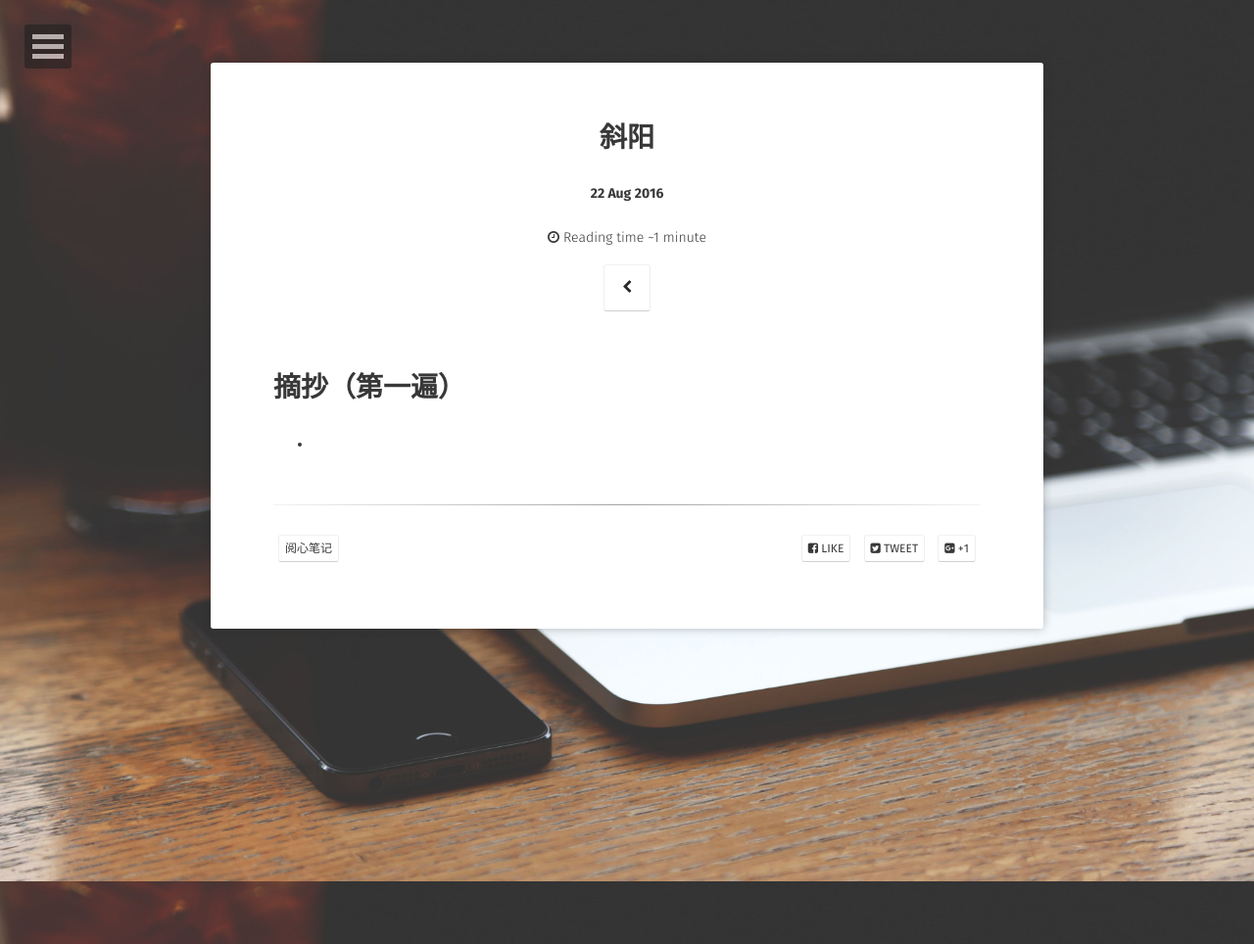
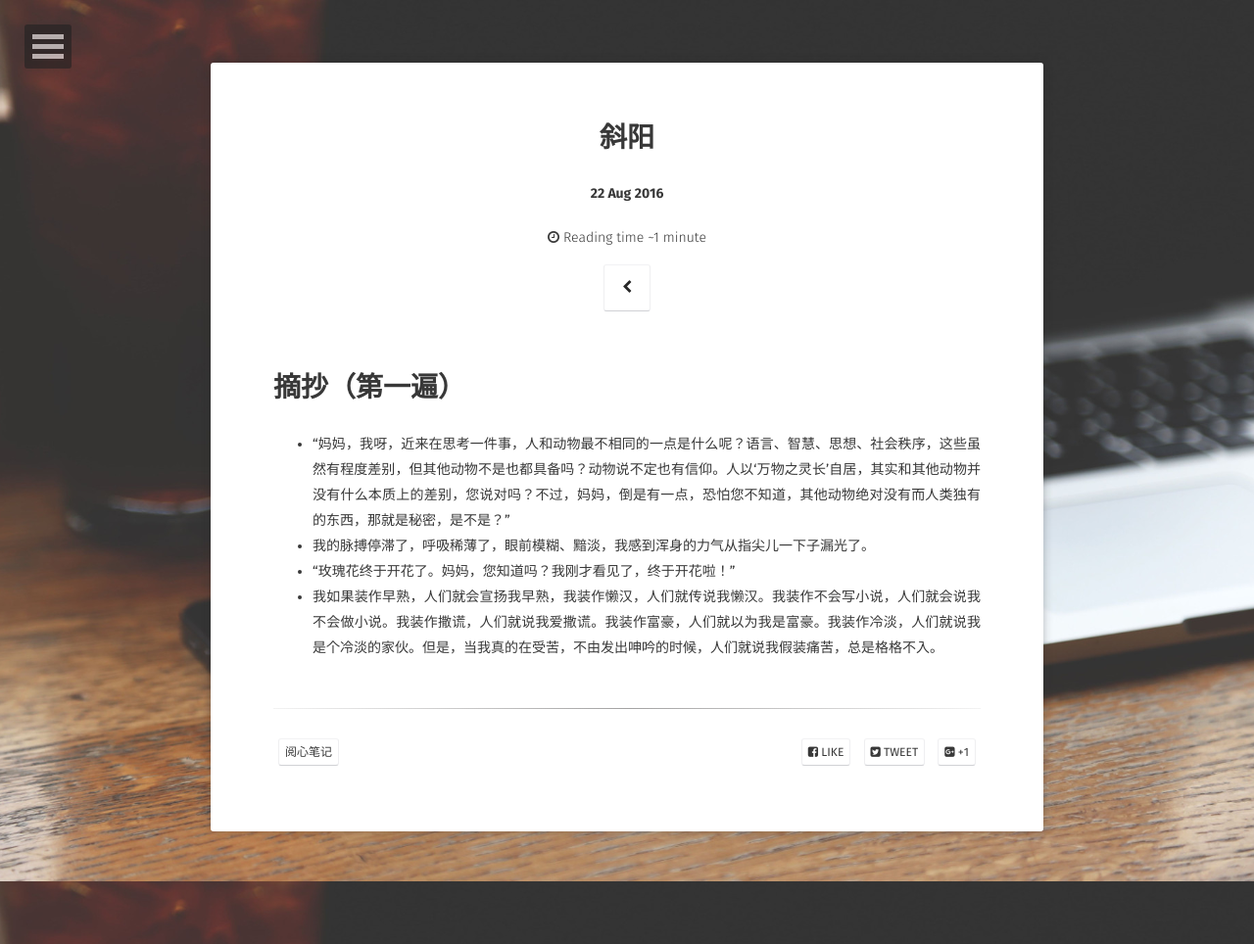
Before and after one commit to ridikuius/ridikuius.github.io, a Jekyll site: the page built from _posts/2016-08-22-《斜阳》.md, in a window 1280 px wide. Shown: the whole page at 98% size. Built offline with Jekyll 4.4.1, drawn with Linux system fonts in a browser that asks for light colours; some web fonts are replaced.

Commit message:
Update 2016-08-22-《斜阳》.md

```diff
--- a/_posts/2016-08-22-《斜阳》.md
+++ b/_posts/2016-08-22-《斜阳》.md
@@ -9,4 +9,8 @@ tag:
 ---
 
 # 摘抄（第一遍）
-*
+
+* "妈妈，我呀，近来在思考一件事，人和动物最不相同的一点是什么呢？语言、智慧、思想、社会秩序，这些虽然有程度差别，但其他动物不是也都具备吗？动物说不定也有信仰。人以‘万物之灵长’自居，其实和其他动物并没有什么本质上的差别，您说对吗？不过，妈妈，倒是有一点，恐怕您不知道，其他动物绝对没有而人类独有的东西，那就是秘密，是不是？"
+* 我的脉搏停滞了，呼吸稀薄了，眼前模糊、黯淡，我感到浑身的力气从指尖儿一下子漏光了。
+* “玫瑰花终于开花了。妈妈，您知道吗？我刚才看见了，终于开花啦！”
+* 我如果装作早熟，人们就会宣扬我早熟，我装作懒汉，人们就传说我懒汉。我装作不会写小说，人们就会说我不会做小说。我装作撒谎，人们就说我爱撒谎。我装作富豪，人们就以为我是富豪。我装作冷淡，人们就说我是个冷淡的家伙。但是，当我真的在受苦，不由发出呻吟的时候，人们就说我假装痛苦，总是格格不入。
```
